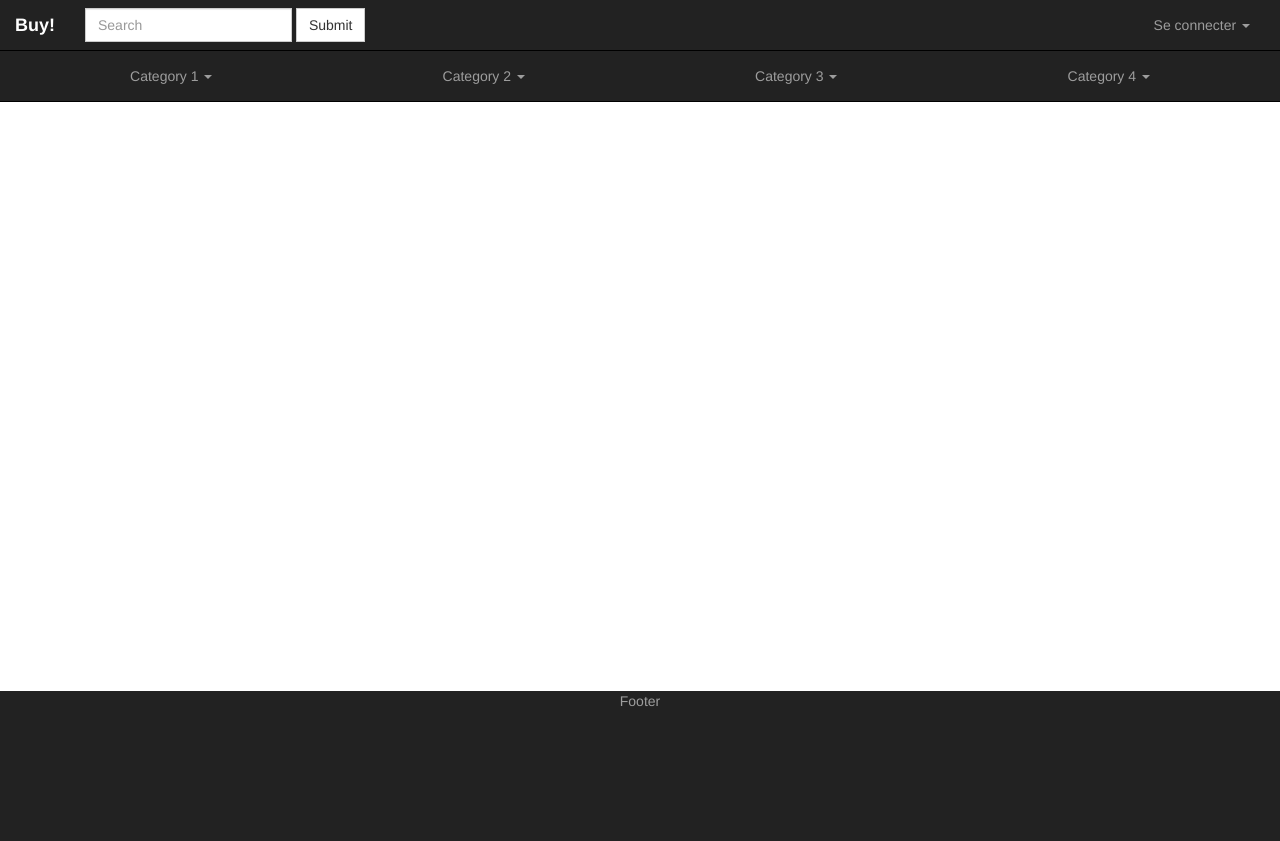
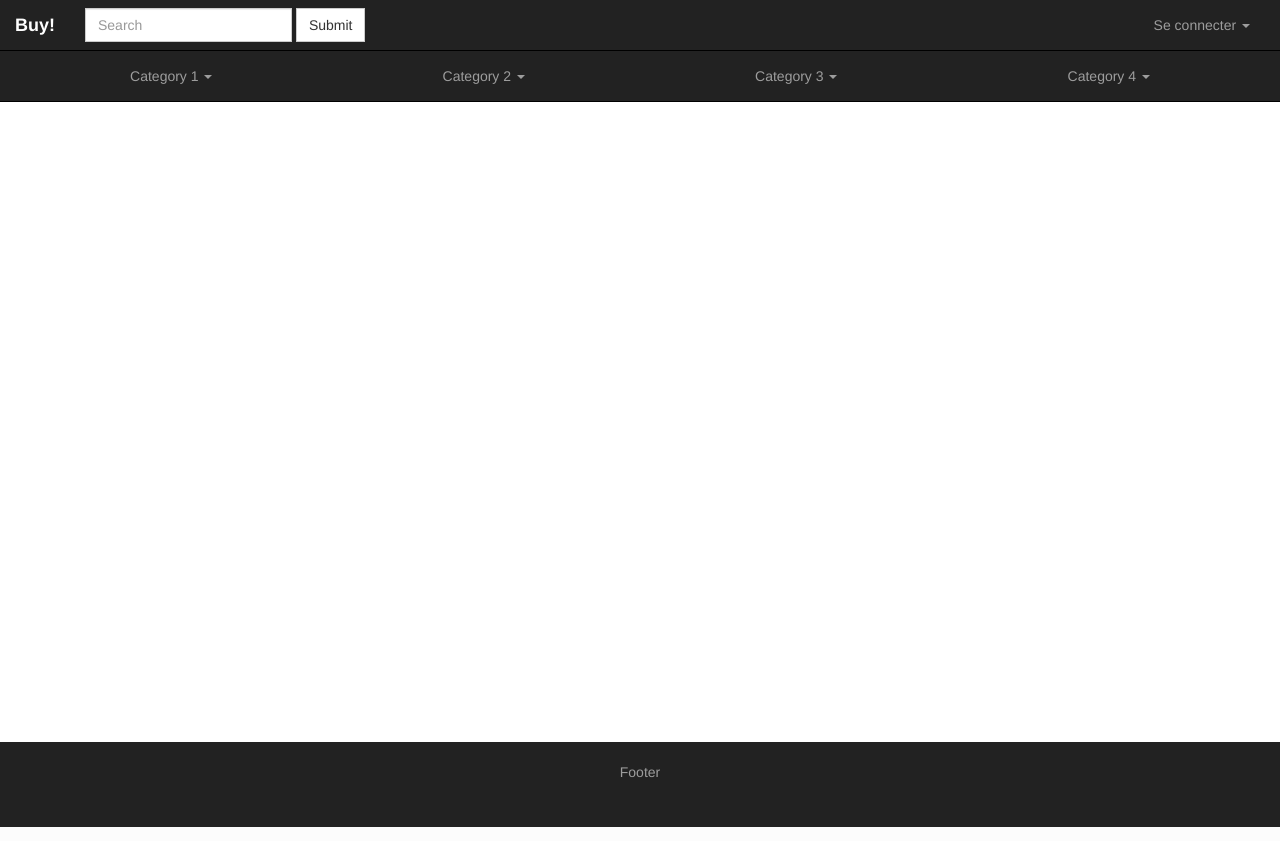
Before and after one commit to berserkr1/e-commerce, a PHP site: page /index.php?page=login in a window 1280 px wide. Run offline with PHP 8.4, Linux system fonts and the light colour scheme; style sheets or scripts are compiled from the project's sources.

Commit message:
footer require

```diff
--- a/apps/basket.php
+++ b/apps/basket.php
@@ -0,0 +1,3 @@
+<?php
+require('views/basket.phtml');
+ ?>
--- a/public/style/style.less
+++ b/public/style/style.less
@@ -6,16 +6,11 @@
 /*--GENERAL--*/
 
 html, body {
-	height: 85.8%;
+	height: 100%;
 }
 
 .wrap {
-	min-height: 100%;
-    height: auto !important;
-}
-
-.main {
-	overflow: auto;
+	height: 80%;
 }
 
 .form-control, .btn {
@@ -28,7 +23,7 @@ html, body {
 	border-radius: 0;
 	border: none;
 	border-bottom: 1px solid black;
-	margin:0;
+	margin: 0;
 }
 .navbar-category {
 	float:none;
@@ -38,17 +33,17 @@ html, body {
 	padding: 0;
 }
 .dropdown-menu {
-	left:10;
-	width:100%;
+	left: 10;
+	width: 100%;
 	text-align: center;
 }
 
 /*--FOOTER--*/
 
 footer {
-	position: relative;
-	height: 150px;
+	height: 85px;
 	background-color: #222;
+	padding-top: 20px;
 	text-align: center;
 	color: #9D9D9D;
 }
--- a/views/footer.phtml
+++ b/views/footer.phtml
@@ -1,3 +1,9 @@
 <footer>
-	<p>Footer</p>
+	<div class="container">
+		<div class="row">
+			<div class="col-xs-12">
+				<p class="muted credit">Footer</p>
+			</div>
+		</div>
+	</div>
 </footer>
--- a/views/header_in.phtml
+++ b/views/header_in.phtml
@@ -23,9 +23,9 @@
        <li class="dropdown">
           <a href="#" class="dropdown-toggle" data-toggle="dropdown" role="button" aria-haspopup="true" aria-expanded="false">Bonjour <span class="login"><?php echo $_SESSION['login']; ?></span><span class="caret"></span></a>
           <ul class="dropdown-menu">
-            <a href="?page=profil&id=<?=$_SESSION['id']?>" class="lien-profil">Voir mon profil</a>
+            <a href="?page=profil&amp;id=<?=$_SESSION['id']?>" class="lien-profil">Voir mon profil</a>
             <li role="separator" class="divider"></li>
-             <button class="btn btn-default"><a href="?page=logout&action=logout" class="aNav">Logout</a></button>
+             <button class="btn btn-default"><a href="?page=logout&amp;action=logout" class="aNav">Logout</a></button>
           </ul>
         </li>
       </ul>
```
